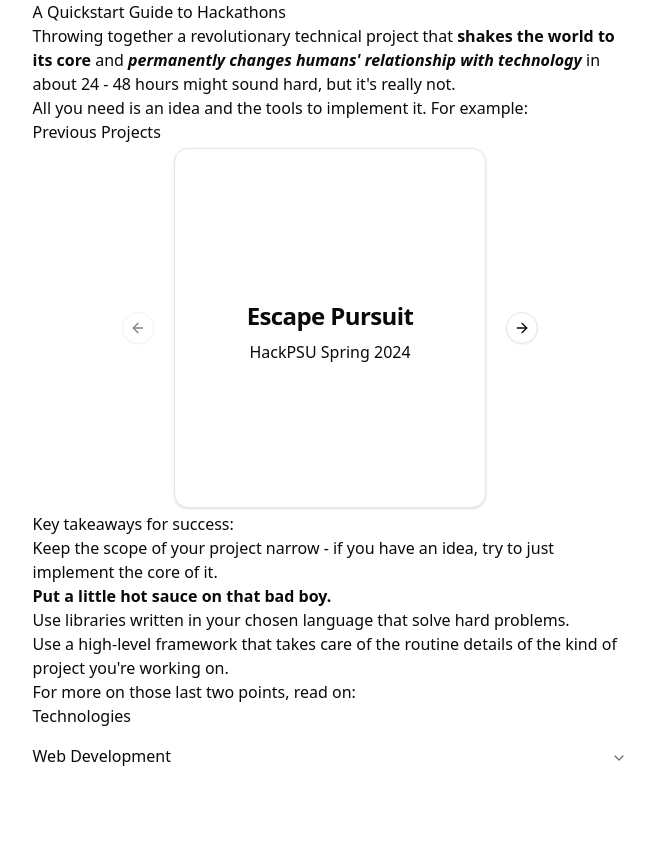
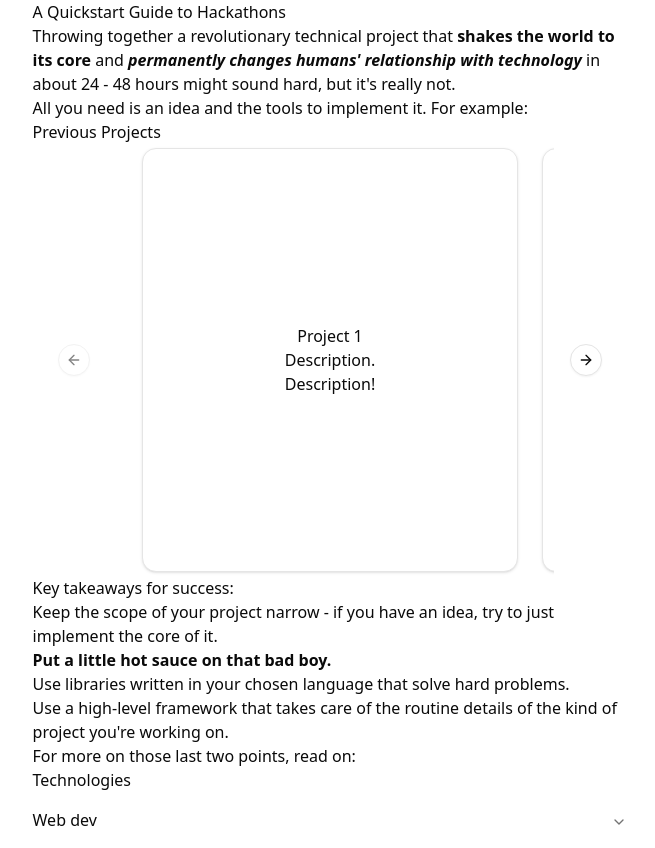
Before and after one commit to toBeOfUse/hackathon-guide, a React (Vite) app: page / in a window 1280 px wide. Shown: the whole page, without its empty margins (310-965 px from the left). Before the commit the page ends 800 px from the top, so only its background shows below. Built offline with nearby package versions, Linux system fonts and the light colour scheme.

Commit message:
implement markdown to carousel transformer

```diff
--- a/src/App.mdx
+++ b/src/App.mdx
@@ -6,35 +6,23 @@
 
 ## Previous Projects
 
-import { Card, CardContent } from "@/components/ui/card"
-import {
-    Carousel,
-    CarouselContent,
-    CarouselItem,
-    CarouselNext,
-    CarouselPrevious,
-} from "@/components/ui/carousel"
+import { CarouselTransformer } from '@/components/transformers.tsx';
 
-{
-<Carousel className="w-full max-w-xs mx-auto">
-    <CarouselContent>
-    {Array.from({ length: 5 }).map((_, index) => (
-        <CarouselItem key={index}>
-        <div className="p-1">
-            <Card>
-            <CardContent className="flex flex-col aspect-square items-center justify-center p-6">
-                <h3 className="scroll-m-20 text-2xl font-semibold tracking-tight my-2">Escape Pursuit</h3>
-                <p>HackPSU Spring 2024</p>
-            </CardContent>
-            </Card>
-        </div>
-        </CarouselItem>
-    ))}
-    </CarouselContent>
-    <CarouselPrevious />
-    <CarouselNext />
-</Carousel>
-}
+<CarouselTransformer>
+
+### Project 1
+
+Description.
+
+Description!
+
+### Project 2
+
+Description~
+
+Description...
+
+</CarouselTransformer>
 
 ### Key takeaways for success:
 
@@ -48,19 +36,13 @@
 ## Technologies
 
 import {
-    Accordion,
-    AccordionContent,
-    AccordionItem,
-    AccordionTrigger,
-} from "@/components/ui/accordion"
+    AccordionTransformer
+} from "@/components/transformers"
 
-{
-<Accordion type="single" collapsible className="w-full">
-    <AccordionItem value="item-1">
-    <AccordionTrigger>Web Development</AccordionTrigger>
-    <AccordionContent>
-        Just use Flask.
-    </AccordionContent>
-    </AccordionItem>
-</Accordion>
-}
+<AccordionTransformer>
+
+### Web dev
+
+Just use Flask :D
+
+</AccordionTransformer>
--- /dev/null
+++ b/src/components/transformers.tsx
@@ -0,0 +1,93 @@
+/**
+ * This file has components that receive children like the HTML elements that
+ * rehype outputs for Markdown and transforms them into cool things like
+ * carousels and accordions.
+ */
+
+import {
+  Accordion,
+  AccordionContent,
+  AccordionItem,
+  AccordionTrigger,
+} from "@/components/ui/accordion";
+import { Children, ReactNode } from "react";
+
+/**
+ * Matches HTML header elements, like <h1>, <h2>, <h3>...
+ */
+const reactChildIsHeader = (c: ReactNode) =>
+  !!c && typeof c === "object" && "type" in c && c.type.toString().match(/h\d/i);
+
+/**
+ * This component takes some HTML elements, like the ones that the Markdown in
+ * MDX files is turned into, and turns them into an accordion. The first header
+ * element (h1, h2, h3...) becomes the external label of the accordion. The rest
+ * of the children become the content within.
+ */
+export function AccordionTransformer({ children }: { children: ReactNode }) {
+  const childArray = Children.toArray(children);
+  const header = childArray.find(reactChildIsHeader);
+  const normalChildren = childArray.filter((c) => c != header);
+  return (
+    <Accordion type="single" collapsible className="w-full">
+      <AccordionItem value="item-1">
+        <AccordionTrigger>{header}</AccordionTrigger>
+        <AccordionContent>{normalChildren}</AccordionContent>
+      </AccordionItem>
+    </Accordion>
+  );
+}
+
+import { Card, CardContent } from "@/components/ui/card";
+import {
+  Carousel,
+  CarouselContent,
+  CarouselItem,
+  CarouselNext,
+  CarouselPrevious,
+} from "@/components/ui/carousel";
+
+/**
+ * This component takes some HTML elements, like the ones that the Markdown in
+ * MDX files is turned into, and turns them into a carousel. Each header becomes
+ * the start of a new card within the carousel. Content after the header is
+ * inserted into that card until the next header is found, creating a new card.
+ */
+export function CarouselTransformer({ children }: { children: ReactNode }) {
+  const childArray = Children.toArray(children);
+  if (!reactChildIsHeader(childArray[0])) {
+    console.error("first child within the CarouselTransformer must be a heading");
+    return <p>ERROR</p>;
+  }
+
+  const cards: { header: ReactNode; content: ReactNode[] }[] = [];
+
+  for (const child of childArray) {
+    if (reactChildIsHeader(child)) {
+      cards.push({ header: child, content: [] });
+    } else {
+      cards.at(-1)!.content.push(child);
+    }
+  }
+
+  return (
+    <Carousel className="w-full max-w-md mx-auto">
+      <CarouselContent>
+        {cards.map(({ header, content }, index) => (
+          <CarouselItem key={index}>
+            <div className="p-1">
+              <Card>
+                <CardContent className="flex flex-col aspect-square items-center justify-center p-6">
+                  {header}
+                  {content}
+                </CardContent>
+              </Card>
+            </div>
+          </CarouselItem>
+        ))}
+      </CarouselContent>
+      <CarouselPrevious />
+      <CarouselNext />
+    </Carousel>
+  );
+}
--- a/src/components/ui/accordion.tsx
+++ b/src/components/ui/accordion.tsx
@@ -31,7 +31,7 @@
       <AccordionPrimitive.Trigger
         data-slot="accordion-trigger"
         className={cn(
-          "focus-visible:border-ring focus-visible:ring-ring/50 flex flex-1 items-center justify-between gap-4 rounded-md py-4 text-left text-md font-medium transition-all outline-none hover:underline focus-visible:ring-[3px] disabled:pointer-events-none disabled:opacity-50 [&[data-state=open]>svg]:rotate-180",
+          "cursor-pointer focus-visible:border-ring focus-visible:ring-ring/50 flex flex-1 items-center justify-between gap-4 rounded-md py-4 text-left text-md font-medium transition-all outline-none hover:underline focus-visible:ring-[3px] disabled:pointer-events-none disabled:opacity-50 [&[data-state=open]>svg]:rotate-180",
           className
         )}
         {...props}
--- a/src/components/ui/carousel.tsx
+++ b/src/components/ui/carousel.tsx
@@ -1,43 +1,41 @@
-import * as React from "react"
-import useEmblaCarousel, {
-  type UseEmblaCarouselType,
-} from "embla-carousel-react"
-import { ArrowLeft, ArrowRight } from "lucide-react"
+import * as React from "react";
+import useEmblaCarousel, { type UseEmblaCarouselType } from "embla-carousel-react";
+import { ArrowLeft, ArrowRight } from "lucide-react";
 
-import { cn } from "@/lib/utils"
-import { Button } from "@/components/ui/button"
+import { cn } from "@/lib/utils";
+import { Button } from "@/components/ui/button";
 
-type CarouselApi = UseEmblaCarouselType[1]
-type UseCarouselParameters = Parameters<typeof useEmblaCarousel>
-type CarouselOptions = UseCarouselParameters[0]
-type CarouselPlugin = UseCarouselParameters[1]
+type CarouselApi = UseEmblaCarouselType[1];
+type UseCarouselParameters = Parameters<typeof useEmblaCarousel>;
+type CarouselOptions = UseCarouselParameters[0];
+type CarouselPlugin = UseCarouselParameters[1];
 
 type CarouselProps = {
-  opts?: CarouselOptions
-  plugins?: CarouselPlugin
-  orientation?: "horizontal" | "vertical"
-  setApi?: (api: CarouselApi) => void
-}
+  opts?: CarouselOptions;
+  plugins?: CarouselPlugin;
+  orientation?: "horizontal" | "vertical";
+  setApi?: (api: CarouselApi) => void;
+};
 
 type CarouselContextProps = {
-  carouselRef: ReturnType<typeof useEmblaCarousel>[0]
-  api: ReturnType<typeof useEmblaCarousel>[1]
-  scrollPrev: () => void
-  scrollNext: () => void
-  canScrollPrev: boolean
-  canScrollNext: boolean
-} & CarouselProps
+  carouselRef: ReturnType<typeof useEmblaCarousel>[0];
+  api: ReturnType<typeof useEmblaCarousel>[1];
+  scrollPrev: () => void;
+  scrollNext: () => void;
+  canScrollPrev: boolean;
+  canScrollNext: boolean;
+} & CarouselProps;
 
-const CarouselContext = React.createContext<CarouselContextProps | null>(null)
+const CarouselContext = React.createContext<CarouselContextProps | null>(null);
 
 function useCarousel() {
-  const context = React.useContext(CarouselContext)
+  const context = React.useContext(CarouselContext);
 
   if (!context) {
-    throw new Error("useCarousel must be used within a <Carousel />")
+    throw new Error("useCarousel must be used within a <Carousel />");
   }
 
-  return context
+  return context;
 }
 
 function Carousel({
@@ -55,52 +53,52 @@
       axis: orientation === "horizontal" ? "x" : "y",
     },
     plugins
-  )
-  const [canScrollPrev, setCanScrollPrev] = React.useState(false)
-  const [canScrollNext, setCanScrollNext] = React.useState(false)
+  );
+  const [canScrollPrev, setCanScrollPrev] = React.useState(false);
+  const [canScrollNext, setCanScrollNext] = React.useState(false);
 
   const onSelect = React.useCallback((api: CarouselApi) => {
-    if (!api) return
-    setCanScrollPrev(api.canScrollPrev())
-    setCanScrollNext(api.canScrollNext())
-  }, [])
+    if (!api) return;
+    setCanScrollPrev(api.canScrollPrev());
+    setCanScrollNext(api.canScrollNext());
+  }, []);
 
   const scrollPrev = React.useCallback(() => {
-    api?.scrollPrev()
-  }, [api])
+    api?.scrollPrev();
+  }, [api]);
 
   const scrollNext = React.useCallback(() => {
-    api?.scrollNext()
-  }, [api])
+    api?.scrollNext();
+  }, [api]);
 
   const handleKeyDown = React.useCallback(
     (event: React.KeyboardEvent<HTMLDivElement>) => {
       if (event.key === "ArrowLeft") {
-        event.preventDefault()
-        scrollPrev()
+        event.preventDefault();
+        scrollPrev();
       } else if (event.key === "ArrowRight") {
-        event.preventDefault()
-        scrollNext()
+        event.preventDefault();
+        scrollNext();
       }
     },
     [scrollPrev, scrollNext]
-  )
+  );
 
   React.useEffect(() => {
-    if (!api || !setApi) return
-    setApi(api)
-  }, [api, setApi])
+    if (!api || !setApi) return;
+    setApi(api);
+  }, [api, setApi]);
 
   React.useEffect(() => {
-    if (!api) return
-    onSelect(api)
-    api.on("reInit", onSelect)
-    api.on("select", onSelect)
+    if (!api) return;
+    onSelect(api);
+    api.on("reInit", onSelect);
+    api.on("select", onSelect);
 
     return () => {
-      api?.off("select", onSelect)
-    }
-  }, [api, onSelect])
+      api?.off("select", onSelect);
+    };
+  }, [api, onSelect]);
 
   return (
     <CarouselContext.Provider
@@ -108,8 +106,7 @@
         carouselRef,
         api: api,
         opts,
-        orientation:
-          orientation || (opts?.axis === "y" ? "vertical" : "horizontal"),
+        orientation: orientation || (opts?.axis === "y" ? "vertical" : "horizontal"),
         scrollPrev,
         scrollNext,
         canScrollPrev,
@@ -127,32 +124,24 @@
         {children}
       </div>
     </CarouselContext.Provider>
-  )
+  );
 }
 
 function CarouselContent({ className, ...props }: React.ComponentProps<"div">) {
-  const { carouselRef, orientation } = useCarousel()
+  const { carouselRef, orientation } = useCarousel();
 
   return (
-    <div
-      ref={carouselRef}
-      className="overflow-hidden"
-      data-slot="carousel-content"
-    >
+    <div ref={carouselRef} className="overflow-hidden px-8" data-slot="carousel-content">
       <div
-        className={cn(
-          "flex",
-          orientation === "horizontal" ? "-ml-4" : "-mt-4 flex-col",
-          className
-        )}
+        className={cn("flex", orientation === "horizontal" ? "-ml-4" : "-mt-4 flex-col", className)}
         {...props}
       />
     </div>
-  )
+  );
 }
 
 function CarouselItem({ className, ...props }: React.ComponentProps<"div">) {
-  const { orientation } = useCarousel()
+  const { orientation } = useCarousel();
 
   return (
     <div
@@ -166,7 +155,7 @@
       )}
       {...props}
     />
-  )
+  );
 }
 
 function CarouselPrevious({
@@ -175,7 +164,7 @@
   size = "icon",
   ...props
 }: React.ComponentProps<typeof Button>) {
-  const { orientation, scrollPrev, canScrollPrev } = useCarousel()
+  const { orientation, scrollPrev, canScrollPrev } = useCarousel();
 
   return (
     <Button
@@ -183,7 +172,7 @@
       variant={variant}
       size={size}
       className={cn(
-        "absolute size-8 rounded-full",
+        "cursor-pointer absolute size-8 rounded-full",
         orientation === "horizontal"
           ? "top-1/2 -left-12 -translate-y-1/2"
           : "-top-12 left-1/2 -translate-x-1/2 rotate-90",
@@ -196,7 +185,7 @@
       <ArrowLeft />
       <span className="sr-only">Previous slide</span>
     </Button>
-  )
+  );
 }
 
 function CarouselNext({
@@ -205,7 +194,7 @@
   size = "icon",
   ...props
 }: React.ComponentProps<typeof Button>) {
-  const { orientation, scrollNext, canScrollNext } = useCarousel()
+  const { orientation, scrollNext, canScrollNext } = useCarousel();
 
   return (
     <Button
@@ -213,7 +202,7 @@
       variant={variant}
       size={size}
       className={cn(
-        "absolute size-8 rounded-full",
+        "cursor-pointer absolute size-8 rounded-full",
         orientation === "horizontal"
           ? "top-1/2 -right-12 -translate-y-1/2"
           : "-bottom-12 left-1/2 -translate-x-1/2 rotate-90",
@@ -226,7 +215,7 @@
       <ArrowRight />
       <span className="sr-only">Next slide</span>
     </Button>
-  )
+  );
 }
 
 export {
@@ -236,4 +225,4 @@
   CarouselItem,
   CarouselPrevious,
   CarouselNext,
-}
+};
```
Also changed, not shown: 1 other file (tests, documents, lock files or other folders).
